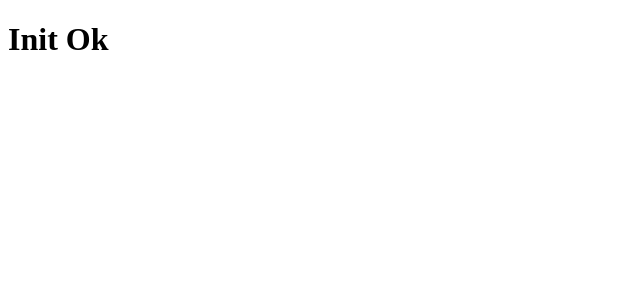
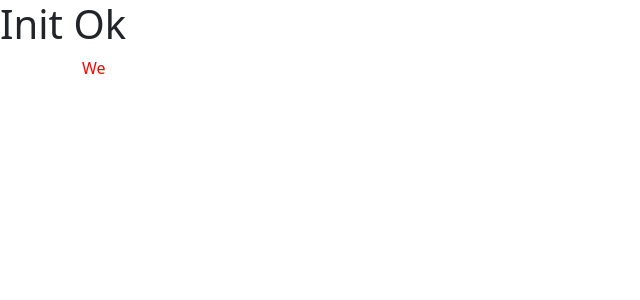
Before and after one commit to FedericaPozzer/vite-breaking-bad, a Vue app: page / in a window 1280 px wide. Shown: the top 300 px of the page, without its empty margins (0-640 px from the left). Built offline with nearby package versions, Linux system fonts and the light colour scheme.

Commit message:
bootstrap ok - scss (hopefully) ok

```diff
--- a/package.json
+++ b/package.json
@@ -9,11 +9,12 @@
     "preview": "vite preview"
   },
   "dependencies": {
-    "sass": "^1.58.3",
+    "bootstrap": "^5.3.0-alpha1",
     "vue": "^3.2.45"
   },
   "devDependencies": {
     "@vitejs/plugin-vue": "^4.0.0",
+    "sass": "^1.58.3",
     "vite": "^4.1.0"
   }
 }
--- a/src/components/prova.vue
+++ b/src/components/prova.vue
@@ -3,9 +3,20 @@
 
 <template>
     <h1>Init Ok</h1>
+    <div class="sono container">
+        <div class="pirla">
+            We
+        </div>
+    </div>
 </template>
 
 
 <style lang="scss" scoped>
 
+.sono {
+    .pirla {
+        color: red;
+    }
+}
+
 </style>
--- a/src/main.js
+++ b/src/main.js
@@ -1,4 +1,6 @@
 import { createApp } from 'vue'
+
+import "bootstrap/dist/css/bootstrap.min.css"
 
 import App from './App.vue'
 
```
Also changed, not shown: 1 other file (tests, documents, lock files or other folders).
